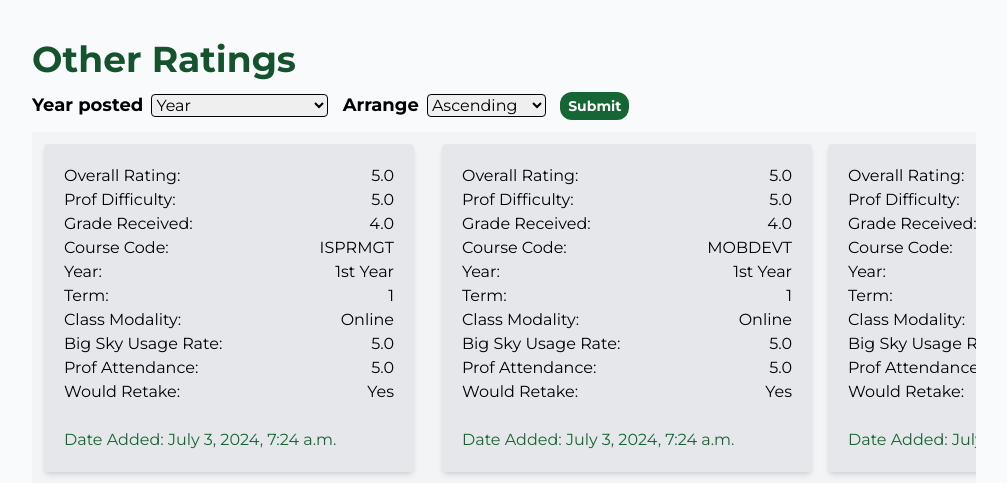
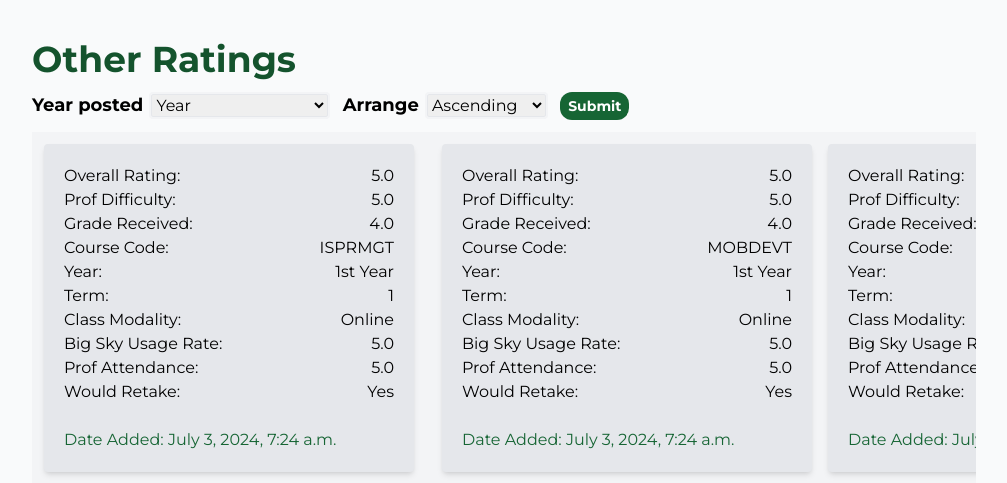
Before and after one commit to riCODEre/EduScore, a Django app: page /teacher/1 in a window 1280 px wide. Shown: the part 1025-1508 px from the top of the page, without its empty margins (136-1143 px from the left). Run offline with Django 5.2, Linux system fonts and the light colour scheme; a user stored in the database is signed in; data comes from the database, SQL or seed files in the repository; both versions use the stored data as it was after the commit; some libraries are stand-ins or nearby versions.

Commit message:
DYNAMIC!

```diff
--- a/templates/teacherInfo.html
+++ b/templates/teacherInfo.html
@@ -269,7 +269,7 @@
                 <form action="{% url 'TeacherInfo' prof.id %}" method="POST">
                     {% csrf_token %}
                     <span class="font-semibold text-lg mr-1">Year posted</span>
-                    <select class="border-black border-[0.5px] rounded mr-2.5" name="Type" id="Type">
+                    <select class="buttonDropdown shadow-sm border border-gray-200 rounded mr-2.5" name="Type" id="Type">
                         <option value="Year" {% if type == "Year" %} selected {% endif %}>Year</option>
                         <option value="Term" {% if type == "Term" %} selected {% endif %}>Term</option>
                         <option value="ClassModality" {% if type == "ClassModality" %} selected {% endif %}>Class
@@ -296,7 +296,7 @@
                     </select>
 
                     <span class="font-semibold text-lg mr-1">Arrange</span>
-                    <select class="border-black border-[0.5px] rounded mr-2.5" name="Arrange" id="Arrange">
+                    <select class="buttonDropdown shadow-sm border border-gray-200 rounded mr-2.5" name="Arrange" id="Arrange">
                         <option value="Asc" {% if arrange == "Asc" %} selected {% endif %}>Ascending</option>
                         <option value="Desc" {% if arrange == "Desc" %} selected {% endif %}>Descending</option>
                     </select>
```
Also changed, not shown: db.sqlite3.
